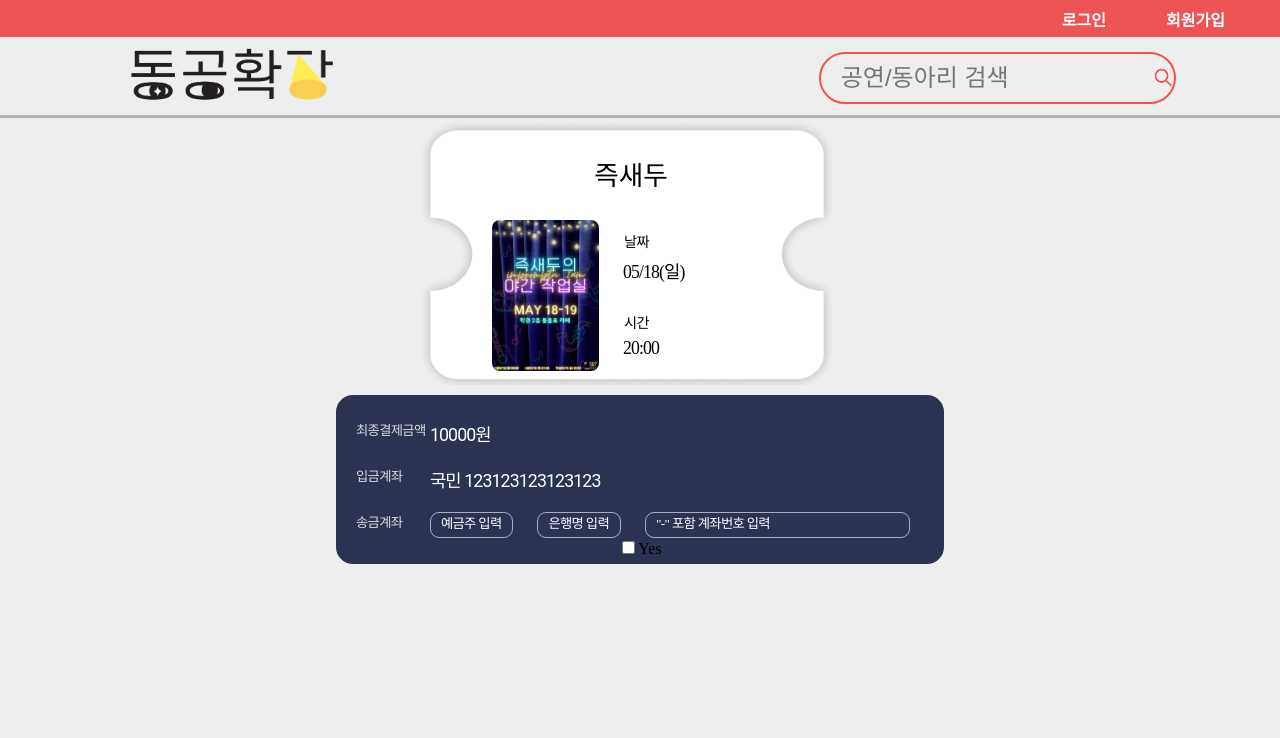
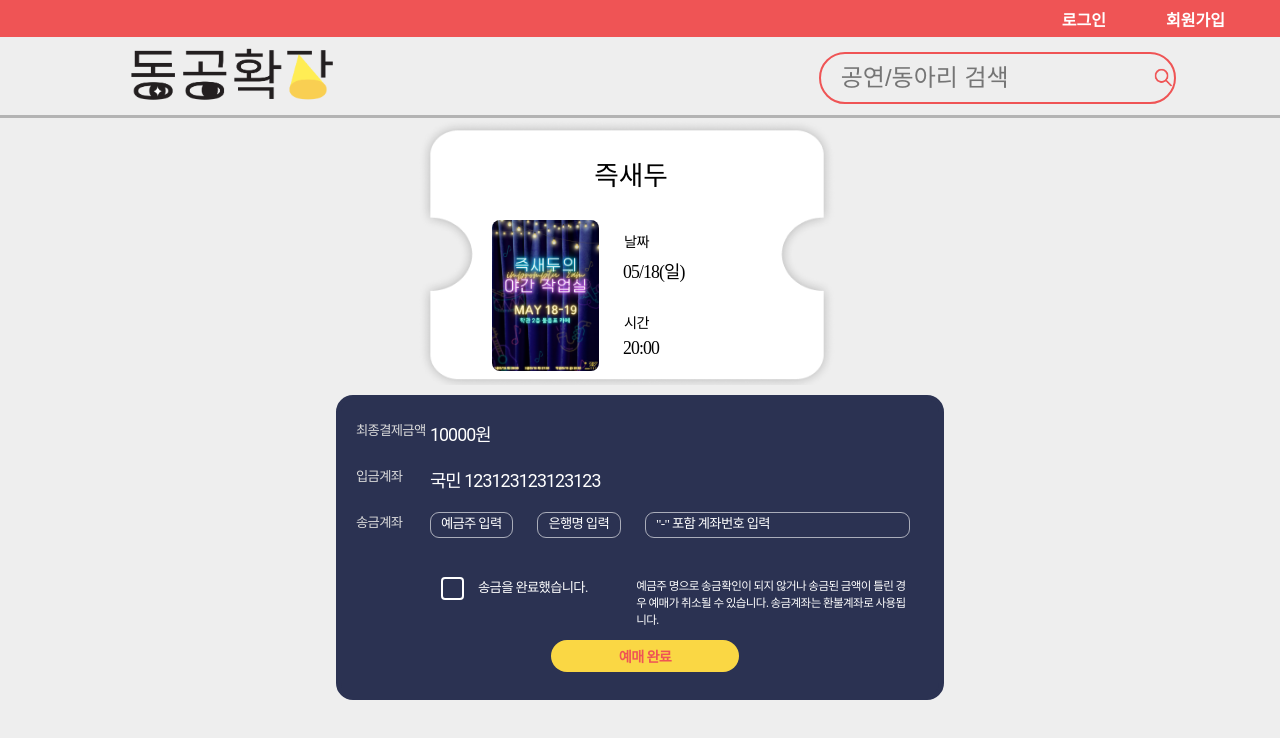
Before and after one commit to chanhk-im/pupil-dilation, a React (Create React App) app: page /payment in a window 1280 px wide. Shown: the top 738 px of the page. Built offline with nearby package versions, Linux system fonts and the light colour scheme; no server answers; the database is empty.

Commit message:
feat[#164]:타이머 구현  조금 완료..

```diff
--- a/src/components/Seats/Pay/PaymentPage.css
+++ b/src/components/Seats/Pay/PaymentPage.css
@@ -215,5 +215,101 @@
     color: transparent;
     font-weight: 500px;
 }
-.confirm-send {
+
+.sending-check {
+    display: flex;
+    padding-left: 100px;
+    margin-top: 39px;
 }
+
+.send-box {
+    width: 23px;
+    height: 23px;
+    flex-shrink: 0;
+}
+
+.send-text {
+    text-align: start;
+    margin-left: 14px;
+    color: #fff;
+    font-family: Noto Sans KR;
+    font-size: calc(100vw * 15 / 1440);
+    font-style: normal;
+    font-weight: 350;
+    line-height: normal;
+    letter-spacing: -0.675px;
+    width: calc(100vw * 178 / 1440);
+}
+
+.sending-check input[type='checkbox'] {
+    position: absolute;
+    width: 1px;
+    height: 1px;
+    padding: 0;
+    margin: -1px;
+    overflow: hidden;
+    clip: rect(0, 0, 0, 0);
+    border: 0;
+    display: flex;
+}
+.sending-check input[type='checkbox'] + label {
+    display: inline-block;
+    width: 23px;
+    height: 23px;
+    border: 2px solid #fff;
+    position: relative;
+    border-radius: 4px;
+    cursor: pointer;
+}
+.sending-check input[id='send-yes']:checked + label::after {
+    content: '✔';
+    color: #fff;
+    font-size: 15px;
+    width: 30px;
+    height: 30px;
+    text-align: center;
+    position: absolute;
+    padding-right: 8px;
+    padding-top: 2px;
+    left: 0;
+    top: 0;
+}
+
+.sending-check input[type='checkbox'] + label span {
+    font-weight: 400;
+    font-size: 13px;
+    line-height: 26px;
+    letter-spacing: -1px;
+    color: #fff;
+}
+.send-alert {
+    color: #fff;
+    text-align: start;
+    font-family: Noto Sans KR;
+    font-size: calc(100vw * 13 / 1440);
+    font-style: normal;
+    font-weight: 350;
+    line-height: normal;
+    letter-spacing: -0.585px;
+    width: calc(100vw * 310 / 1440);
+}
+.payment-submit {
+    width: calc(100vw * 212 / 1440);
+    height: calc(100vw * 36 / 1440);
+    margin-left: 10px;
+    margin-top: 12px;
+    margin-bottom: 23px;
+    border-radius: 46px;
+    border: none;
+    background: var(--theme-yellow, #fad744);
+
+    color: var(--theme-red, #ef5455);
+    text-align: center;
+    font-size: calc(100vw * 16 / 1440);
+    font-family: Noto Sans KR;
+    font-style: normal;
+    font-weight: 700;
+    line-height: normal;
+    letter-spacing: -0.72px;
+    cursor: pointer;
+}
--- a/src/components/Seats/Pay/PaymentPage.js
+++ b/src/components/Seats/Pay/PaymentPage.js
@@ -3,6 +3,34 @@ import './PaymentPage.css';
 
 /*eslint-disable*/
 function PaymentPage() {
+    const Timer = () => {
+        const [min, setMin] = useState(15);
+        const [sec, setSec] = useState(0);
+        const time = useRef(180);
+        const timerId = useRef(null);
+
+        useEffect(() => {
+            timerId.current = setInterval(() => {
+                setMin(parseInt(time.current / 60));
+                setSec(time.current % 60);
+                time.current -= 1;
+            }, 1000);
+
+            return () => clearInterval(timerId.current);
+        }, []);
+
+        useEffect(() => {
+            if (time.current <= 0) {
+                clearInterval(timerId.current);
+            }
+        }, [sec]);
+
+        return (
+            <div className="timer">
+                {min}:{sec}
+            </div>
+        );
+    };
     return (
         <div className="payment-container">
             <div className="pay-ticket">
@@ -48,6 +76,7 @@ function PaymentPage() {
                                 국민 123123123123123
                             </div>
                         </div>
+                        <div className="timer">{Timer}</div>
                         <div className="sending">
                             <div className="sending-title">송금계좌</div>
                             <input
@@ -72,15 +101,21 @@ function PaymentPage() {
                     </div>
                     <div className="sending-check">
                         <input
-                            className="confirm-send"
                             id="send-yes"
                             type="checkbox"
+                            className="send-box"
                         />
-                        <label for="send-yes" className="select-none">
-                            <i></i>
-                            Yes
-                        </label>
+                        <label for="send-yes" />
+                        <p className="send-text">송금을 완료했습니다.</p>
+                        <p className="send-alert">
+                            예금주 명으로 송금확인이 되지 않거나 송금된 금액이
+                            틀린 경우 예매가 취소될 수 있습니다. 송금계좌는
+                            환불계좌로 사용됩니다.
+                        </p>
                     </div>
+                    <button type="button" className="payment-submit">
+                        예매 완료
+                    </button>
                 </div>
             </div>
         </div>
```
Also changed, not shown: src/components/Seats/Pay/Timer.js (added, +30 -0 lines).
